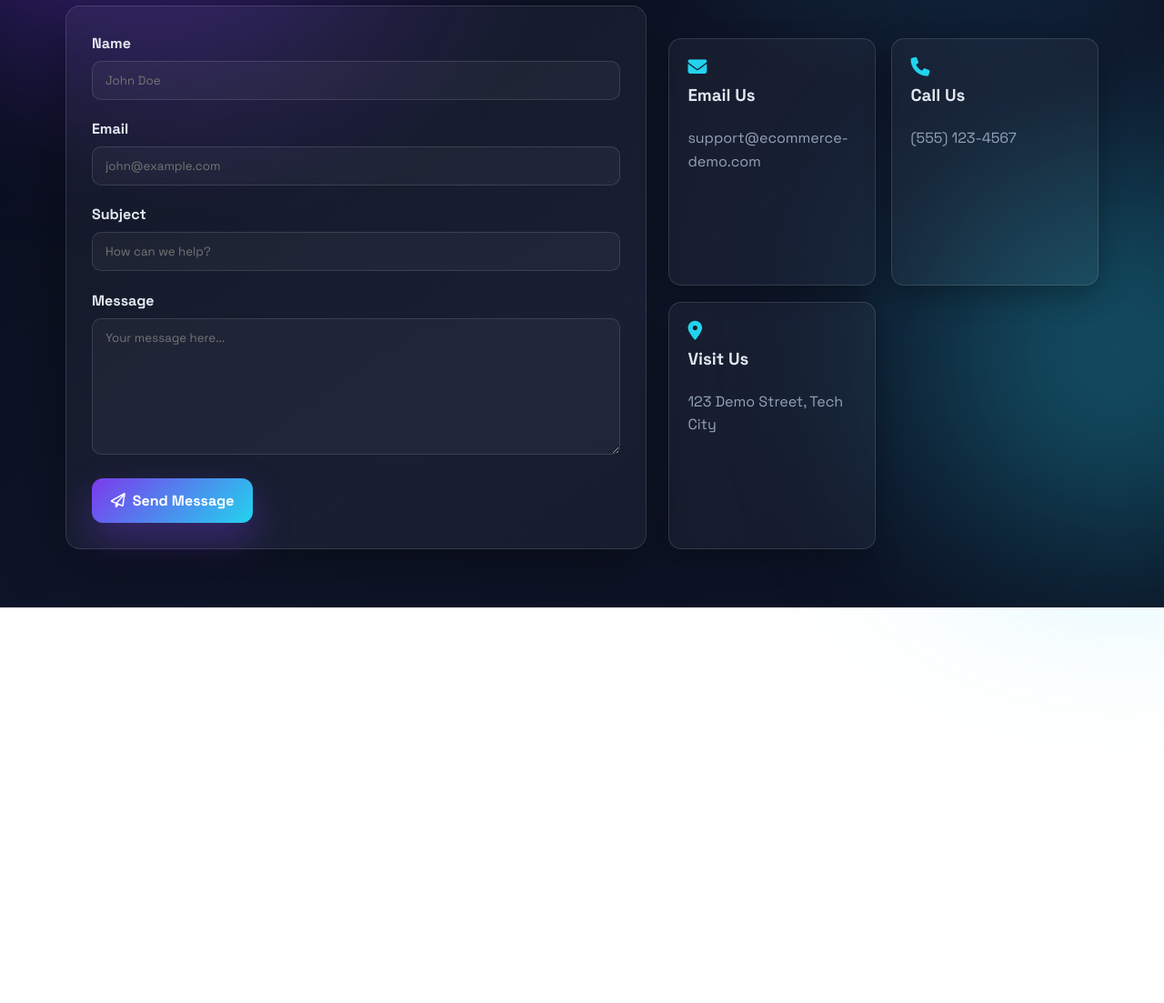
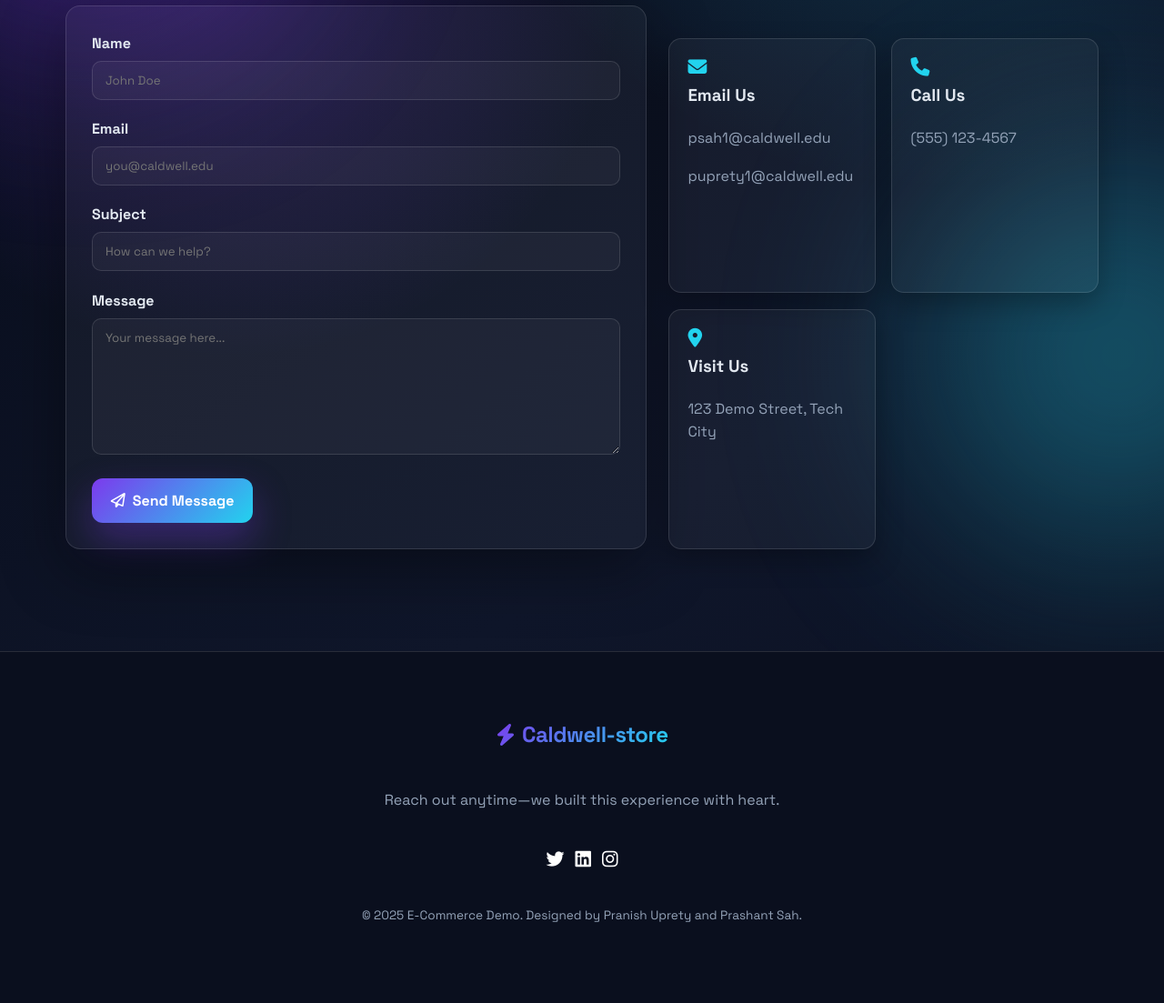
Before and after one commit to prashantsah2061/dbms, a website: page contact.html in a window 1280 px wide. Shown: the part 320-1423 px from the top of the page at 91% size. Before the commit the page ends 988 px from the top, so only its background shows below. Drawn offline with Linux system fonts and the light colour scheme.

Commit message:
change in frontend

```diff
--- a/contact.html
+++ b/contact.html
@@ -12,7 +12,7 @@
 <body>
   <nav>
     <div class="nav-content">
-      <div class="logo"><i class="fa-solid fa-bolt"></i> E-Store</div>
+      <div class="logo"><i class="fa-solid fa-bolt"></i> Caldwell-store</div>
       <ul>
         <li><a href="index.html"><i class="fa-solid fa-house"></i> Home</a></li>
         <li><a href="products.html"><i class="fa-solid fa-box-open"></i> Products</a></li>
@@ -39,7 +39,7 @@
         <input type="text" id="name" name="name" required placeholder="John Doe">
 
         <label for="email">Email</label>
-        <input type="email" id="email" name="email" required placeholder="john@example.com">
+        <input type="email" id="email" name="email" required placeholder="you@caldwell.edu">
 
         <label for="subject">Subject</label>
         <input type="text" id="subject" name="subject" required placeholder="How can we help?">
@@ -54,7 +54,8 @@
         <div class="info-item">
           <i class="fa-solid fa-envelope"></i>
           <h3>Email Us</h3>
-          <p>support@ecommerce-demo.com</p>
+          <p>psah1@caldwell.edu</p>
+          <p>puprety1@caldwell.edu</p>
         </div>
         <div class="info-item">
           <i class="fa-solid fa-phone"></i>
@@ -69,6 +70,19 @@
       </div>
     </div>
   </div>
+
+  <footer class="footer">
+    <div class="nav-content">
+      <div class="logo"><i class="fa-solid fa-bolt"></i> Caldwell-store</div>
+      <p class="subdued" style="max-width: 520px;">Reach out anytime—we built this experience with heart.</p>
+      <div class="social">
+        <a href="#" style="color: white;"><i class="fa-brands fa-twitter fa-lg"></i></a>
+        <a href="#" style="color: white;"><i class="fa-brands fa-linkedin fa-lg"></i></a>
+        <a href="#" style="color: white;"><i class="fa-brands fa-instagram fa-lg"></i></a>
+      </div>
+      <p class="subdued" style="font-size: 0.85rem;">&copy; 2025 E-Commerce Demo. Designed by Pranish Uprety and Prashant Sah.</p>
+    </div>
+  </footer>
 
   <script src="script.js"></script>
   <script>
```
Also changed, not shown: about.html (+14 -1 lines), index.html (+4 -4 lines), orders.html (+14 -1 lines), products.html (+14 -1 lines).
